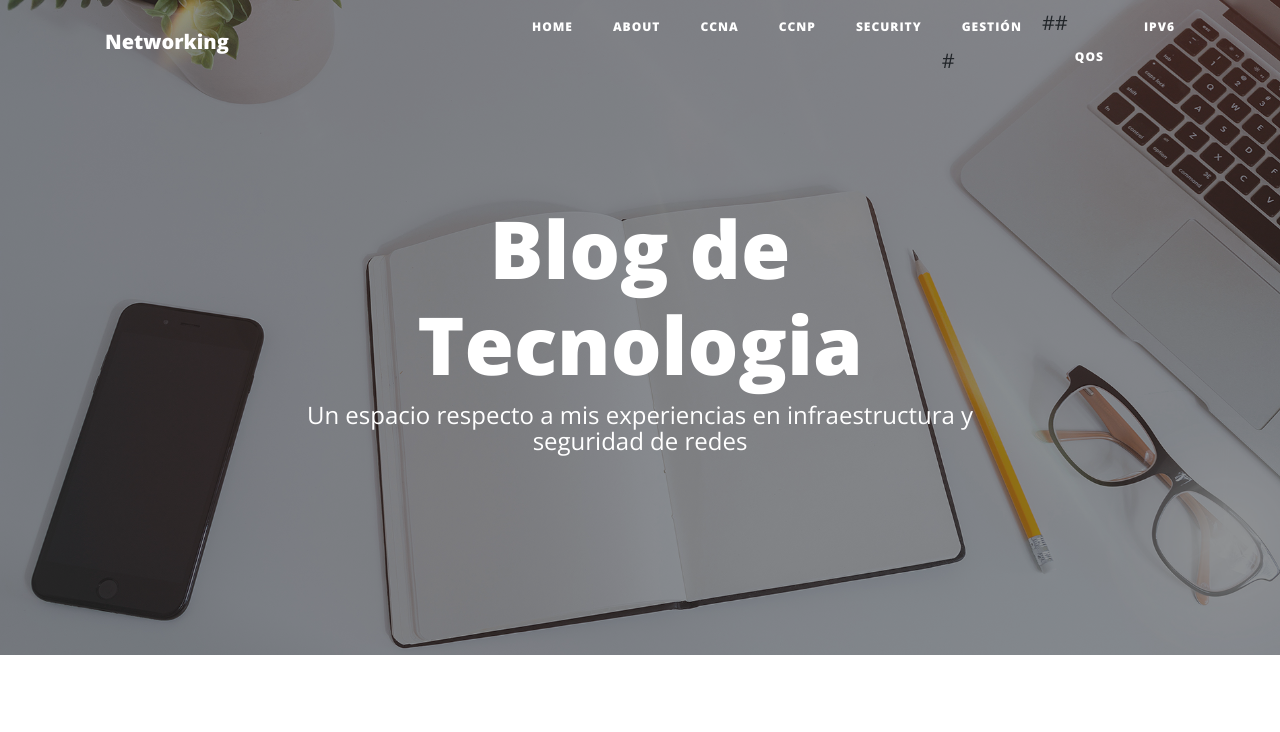
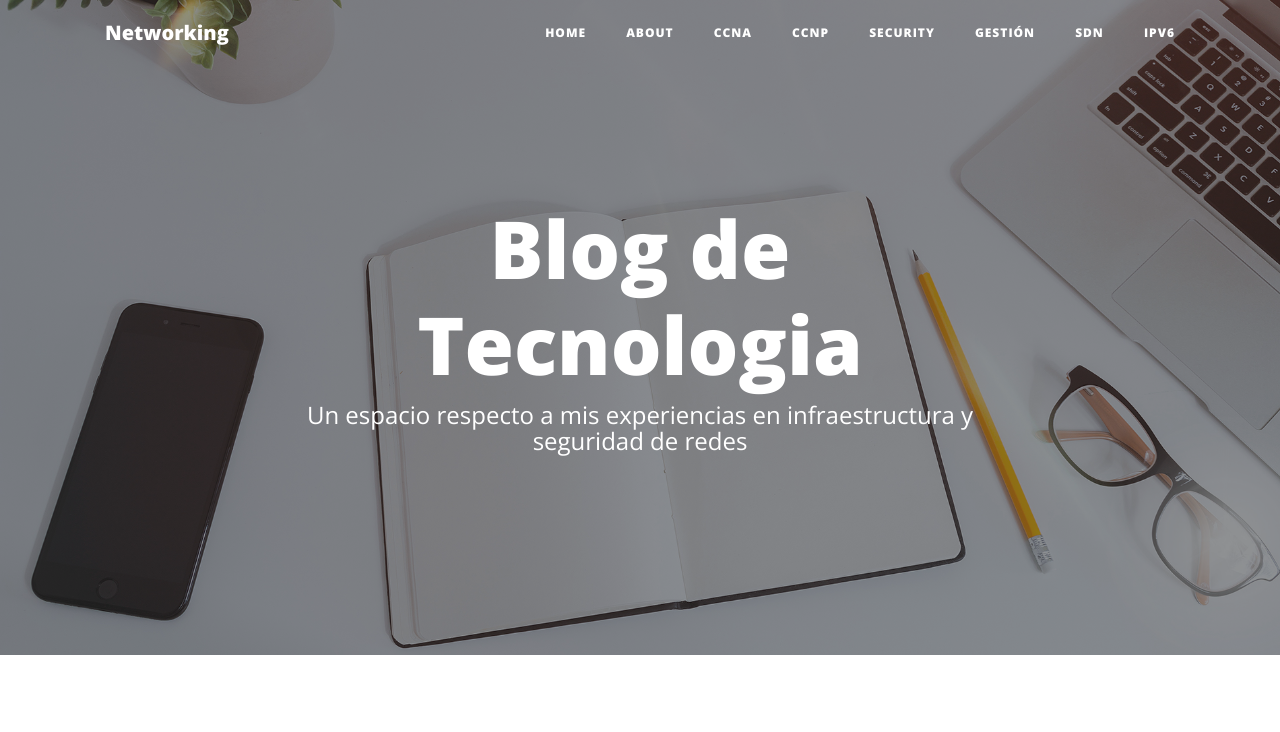
Before and after one commit to hdelgad/blog, a website: page index.html in a window 1280 px wide. Shown: the top 732 px of the page. Drawn offline with nearby package versions, Linux system fonts and the light colour scheme.

Commit message:
Update index.html

```diff
--- a/index.html
+++ b/index.html
@@ -52,9 +52,9 @@
           </li>
           <li class="nav-item">
             <a class="nav-link" href="gestion.html">Gestión</a>
-         # </li>
-         # <li class="nav-item">
-         #   <a class="nav-link" href="sdn.html">QoS</a>
+          </li>
+          <li class="nav-item">
+            <a class="nav-link" href="sdn.html">SDN</a>
           </li>
           <li class="nav-item">
             <a class="nav-link" href="ipv6.html">IPv6</a>
```
